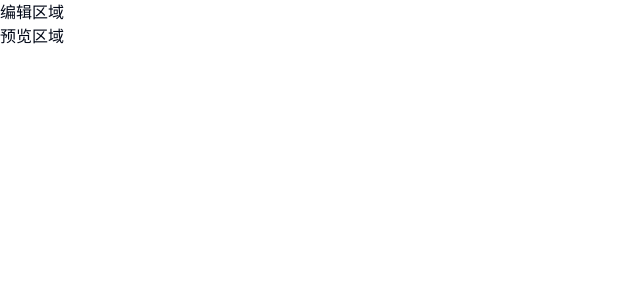
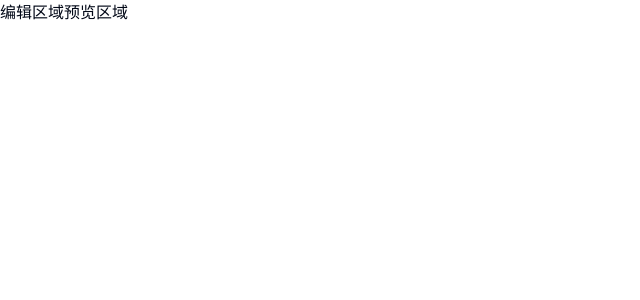
Before and after one commit to boy-lin/magic-resume-online, a Next.js app in the folder apps/fronted/: page /workbench in a window 1280 px wide. Shown: the top 300 px of the page, without its empty margins (0-640 px from the left). Built offline with nearby package versions, Linux system fonts and the light colour scheme.

Commit message:
feat: add workbench

```diff
--- a/apps/fronted/package.json
+++ b/apps/fronted/package.json
@@ -26,6 +26,7 @@
     "eslint": "^8",
     "eslint-config-next": "14.2.3",
     "postcss": "^8",
+    "sass": "^1.77.4",
     "tailwindcss": "^3.4.1",
     "typescript": "^5"
   }
--- /dev/null
+++ b/apps/fronted/src/app/workbench/index.module.scss
@@ -0,0 +1,3 @@
+.container {
+    display: flex;
+}
--- a/apps/fronted/src/app/workbench/page.tsx
+++ b/apps/fronted/src/app/workbench/page.tsx
@@ -1,9 +1,10 @@
 "use client";
 import Editor from "./compoents/Editor";
 import Preview from "./compoents/Preview";
+import styles from "./index.module.scss";
 const WorkBench = () => {
   return (
-    <div>
+    <div className={styles.container}>
       <Editor></Editor>
       <Preview></Preview>
     </div>
```
Also changed, not shown: 1 other file (tests, documents, lock files or other folders).
